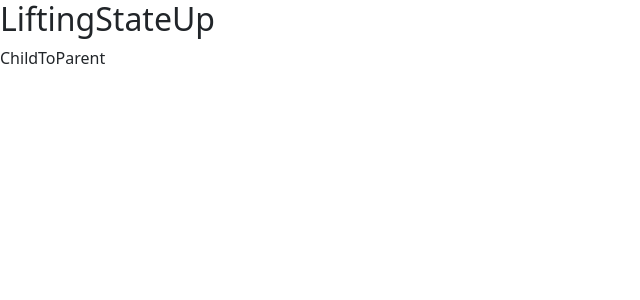
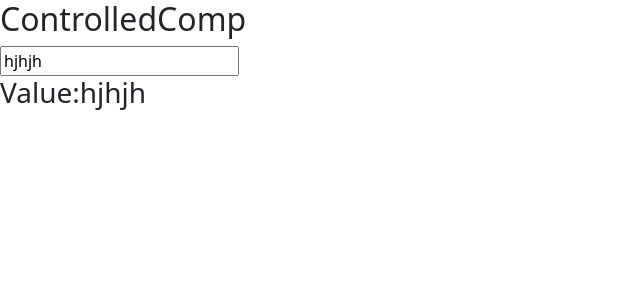
Before and after one commit to Rajasva-Raj-CODE/React.JS-, a React (Vite) app in the folder FunctionBasedComponents/: page / in a window 1280 px wide. Shown: the top 300 px of the page, without its empty margins (0-640 px from the left). Built offline with nearby package versions, Linux system fonts and the light colour scheme.

Commit message:
duplicate issue fix and ui fix

```diff
--- a/FunctionBasedComponents/src/App.jsx
+++ b/FunctionBasedComponents/src/App.jsx
@@ -13,6 +13,7 @@ import BootstrapArrayListing from "./Components/BootstrapArrayListing/BootstrapA
 import NestedListWithNestedArray from "./Components/NestedListWithNestedArray/NestedListWithNestedArray";
 import Reuse from "./Components/Reuse/Reuse";
 import LiftingStateUp from "./Components/Lifiting State UP/LiftingStateUp";
+import ControlledComp from "./Components/ControlledComponent/ControlledComp";
 const App = () => {
   // const [count,setCount] = useState(0)
   // const [age, setAge] = useState(20);
@@ -35,7 +36,8 @@ const App = () => {
       {/* <BootstrapArrayListing/> */}
       {/* <NestedListWithNestedArray/> */}
       {/* <Reuse/> */}
-      <LiftingStateUp/>
+      {/* <LiftingStateUp/> */}
+      <ControlledComp/>
     </>
   );
 };
--- /dev/null
+++ b/FunctionBasedComponents/src/Components/ControlledComponent/ControlledComp.jsx
@@ -0,0 +1,18 @@
+import React, { useState } from "react";
+
+const ControlledComp = () => {
+  const [item, setItem] = useState("hjhjh");
+  return (
+    <>
+      <h2>ControlledComp</h2>
+      <input
+        type="text"
+        value={item}
+        onChange={(e) => setItem(e.target.value)}
+      />
+      <h3>Value:{item}</h3>
+    </>
+  );
+};
+
+export default ControlledComp;
--- a/FunctionBasedComponents/src/Components/Lifiting State UP/ChildToParent.jsx
+++ b/FunctionBasedComponents/src/Components/Lifiting State UP/ChildToParent.jsx
@@ -1,9 +1,14 @@
-import React from 'react'
+import React from "react";
 
-const ChildToParent = () => {
+const ChildToParent = (prop) => {
+    let user="Tejsvi"
   return (
-    <div>ChildToParent</div>
-  )
-}
+    <>
+      {/* <h2>Name:{prop.item}</h2> */}
+      <h2>Name</h2>
+      <button onClick={()=>prop.item(user)}>Click</button>
+    </>
+  );
+};
 
-export default ChildToParent
+export default ChildToParent;
--- a/FunctionBasedComponents/src/Components/Lifiting State UP/LiftingStateUp.jsx
+++ b/FunctionBasedComponents/src/Components/Lifiting State UP/LiftingStateUp.jsx
@@ -2,10 +2,15 @@ import React from "react";
 import ChildToParent from "./ChildToParent";
 
 const LiftingStateUp = () => {
+//   let user = "Rajasva Raj";
+  function sayHello(n) {
+    alert("hello"+n)
+  }
   return (
     <div>
       <h2>LiftingStateUp</h2>
-      <ChildToParent />
+      {/* <ChildToParent item={user} /> */}
+      <ChildToParent item={sayHello} />
     </div>
   );
 };
```
